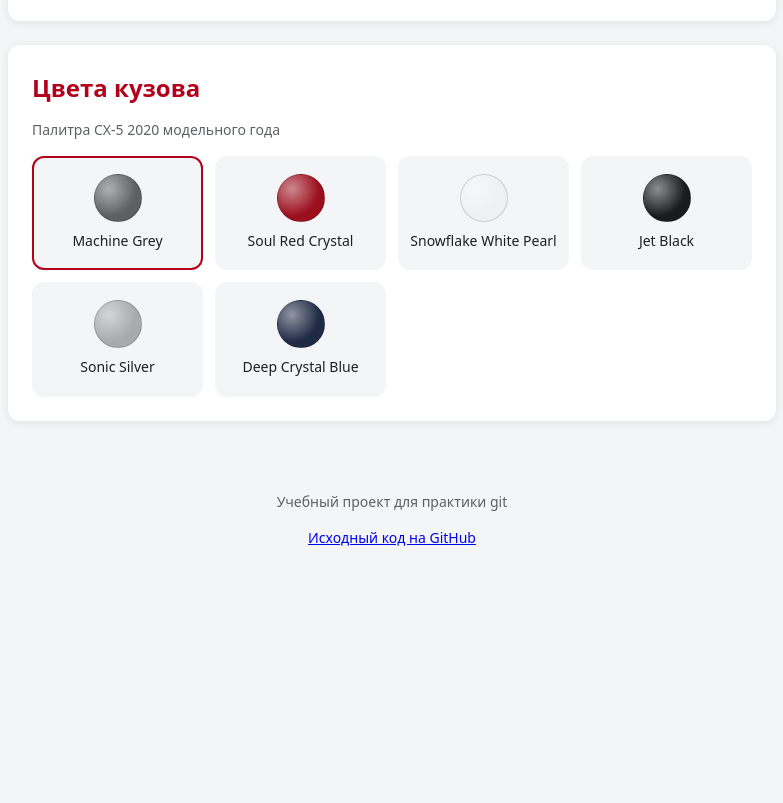
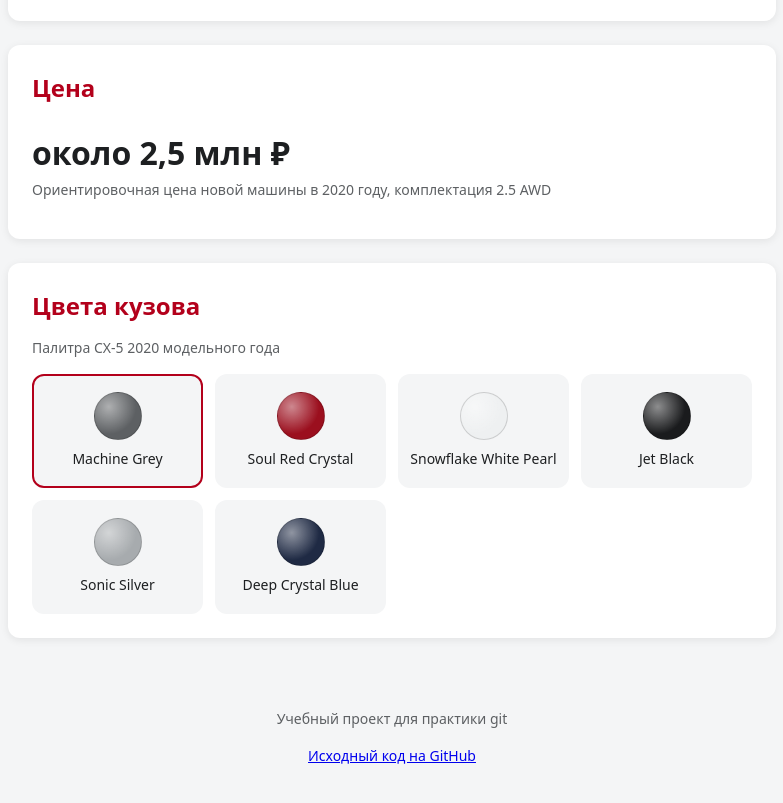
Before and after one commit to jenlvov/mazda-cx5, a plain HTML site: page index.html in a window 1280 px wide. Shown: the part 1136-1939 px from the top of the page, without its empty margins (248-1031 px from the left). Before the commit the page ends 1723 px from the top, so only its background shows below. Drawn offline with Linux system fonts and the light colour scheme.

Commit message:
Add price section

```diff
--- a/index.html
+++ b/index.html
@@ -47,6 +47,12 @@
     </section>
 
     <section class="card">
+      <h2>Цена</h2>
+      <p class="price">около 2,5 млн ₽</p>
+      <p class="card__note">Ориентировочная цена новой машины в 2020 году, комплектация 2.5 AWD</p>
+    </section>
+
+    <section class="card">
       <h2>Цвета кузова</h2>
       <p class="card__note">Палитра CX-5 2020 модельного года</p>
       <ul class="gallery">
--- a/styles.css
+++ b/styles.css
@@ -117,6 +117,12 @@ body {
   border-bottom: none;
 }
 
+.price {
+  margin: 0 0 8px;
+  font-size: 2rem;
+  font-weight: 700;
+}
+
 .gallery {
   display: grid;
   grid-template-columns: repeat(auto-fill, minmax(140px, 1fr));
```
